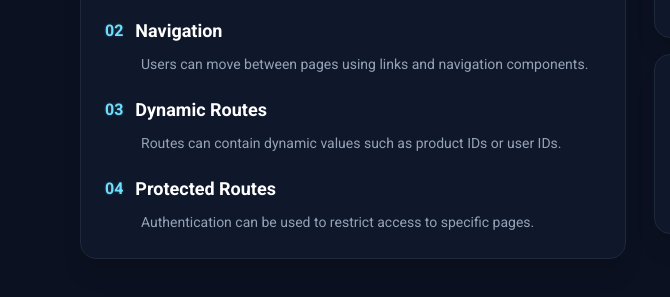
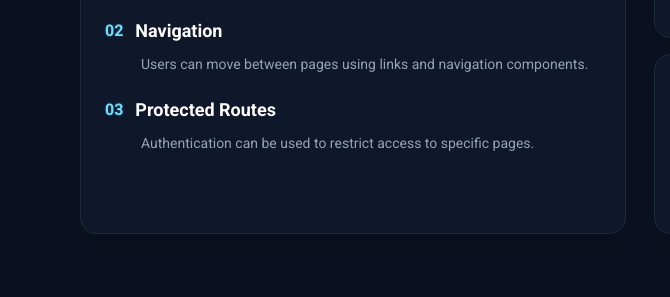
Before and after one commit to Khushal-03/Presentation, a website: page project/src/slide-11.html in a window 1280 px wide. Shown: the part 445-742 px from the top of the page, 0-670 px from the left. Drawn offline with nearby package versions, Linux system fonts and the light colour scheme.

Commit message:
remove thrid in route slide

```diff
--- a/project/src/slide-11.html
+++ b/project/src/slide-11.html
@@ -365,7 +365,7 @@
                     </div>
 
                     <!-- Point 3 -->
-                    <div class="route-point delay-pt-3 mb-5 cursor-pointer">
+                    <!-- <div class="route-point delay-pt-3 mb-5 cursor-pointer">
                         <div class="flex items-center gap-3">
                             <span class="point-num text-[#61DAFB] font-bold">
                                 03
@@ -380,13 +380,13 @@
                             Routes can contain dynamic values such as product
                             IDs or user IDs.
                         </p>
-                    </div>
+                    </div> -->
 
                     <!-- Point 4 -->
                     <div class="route-point delay-pt-4 cursor-pointer">
                         <div class="flex items-center gap-3">
                             <span class="point-num text-[#61DAFB] font-bold">
-                                04
+                                03
                             </span>
 
                             <h3 class="text-lg font-bold text-white">
```
